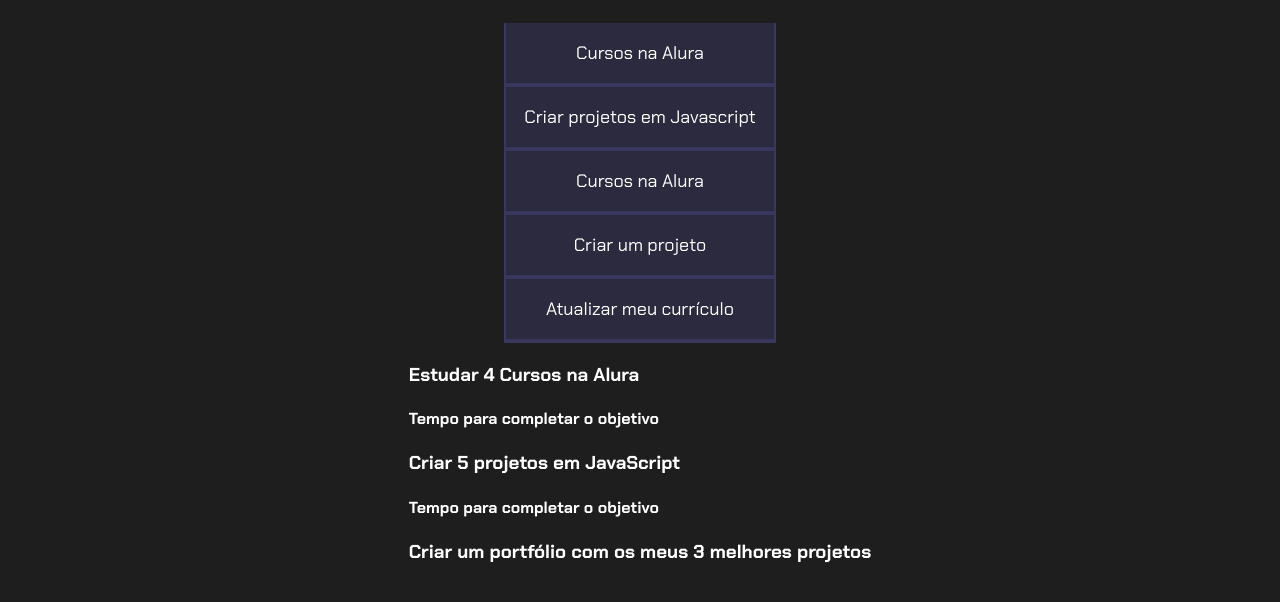
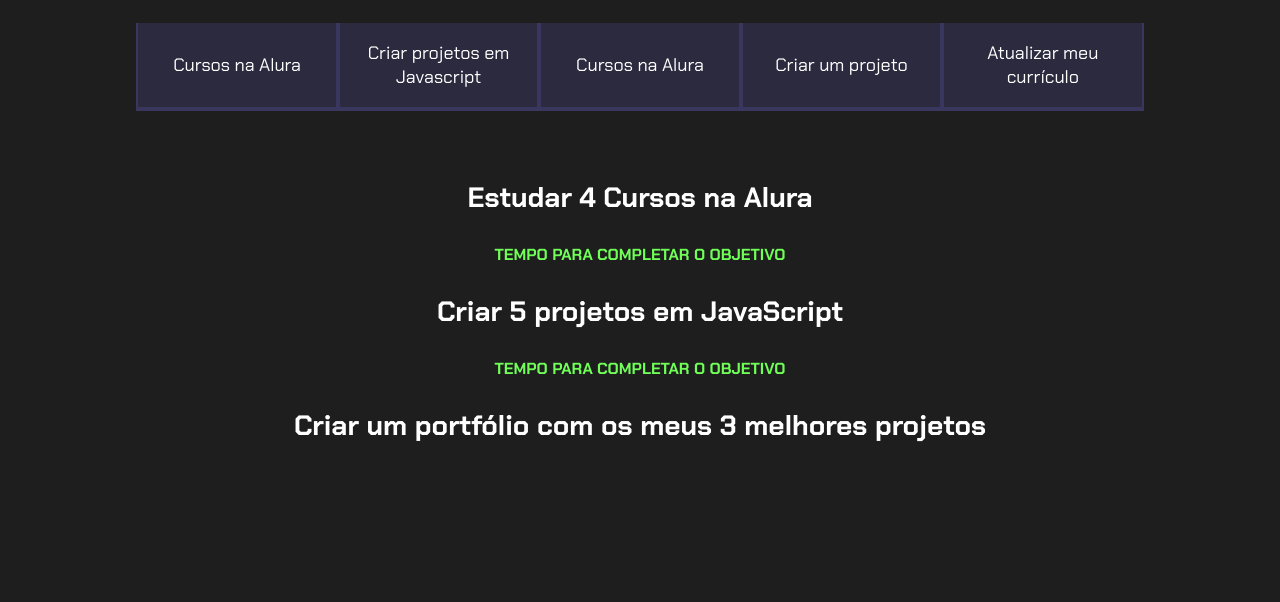
Before and after one commit to RafaelBianchini/tarefa, a plain HTML site: page tarefa-main/index.html in a window 1280 px wide. Shown: the part 80-682 px from the top of the page. Drawn offline with Linux system fonts and the light colour scheme.

Commit message:
Update style.css

```diff
--- a/tarefa-main/style.css
+++ b/tarefa-main/style.css
@@ -56,3 +56,31 @@
     background-color: var (--botao-ativo);
     border-bottom: 4px solid var(--verde);
 }
+
+.abas-textos{
+    background-color: var (--texto-fundo);
+    padding:40px;
+}
+
+.aba-conteudo-titulo-principal{
+    font-size: 28px;
+    text-align: center;
+}
+
+.aba-conteudo-titulo-secundario{
+    text-align: center;
+    color: var(--verde);
+    text-transform: uppercase;
+}
+
+@media screen and (min-width:768px) {
+    .botoes{
+        display: flex;
+    }
+    .botao first-child{
+        border-radius: 40px 0 0 0;
+    }
+    .botao last-child{
+        border-radius: 0 40px 0 0;
+    }
+}
```
